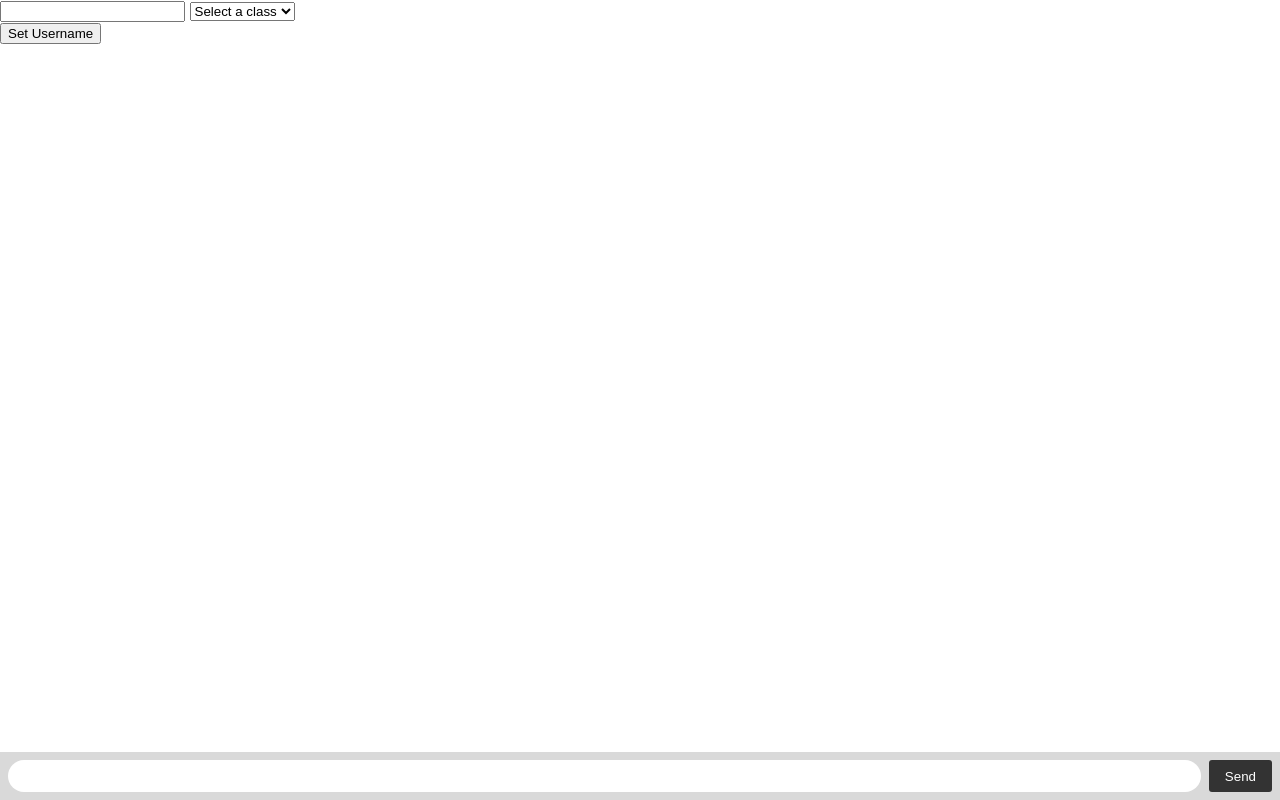
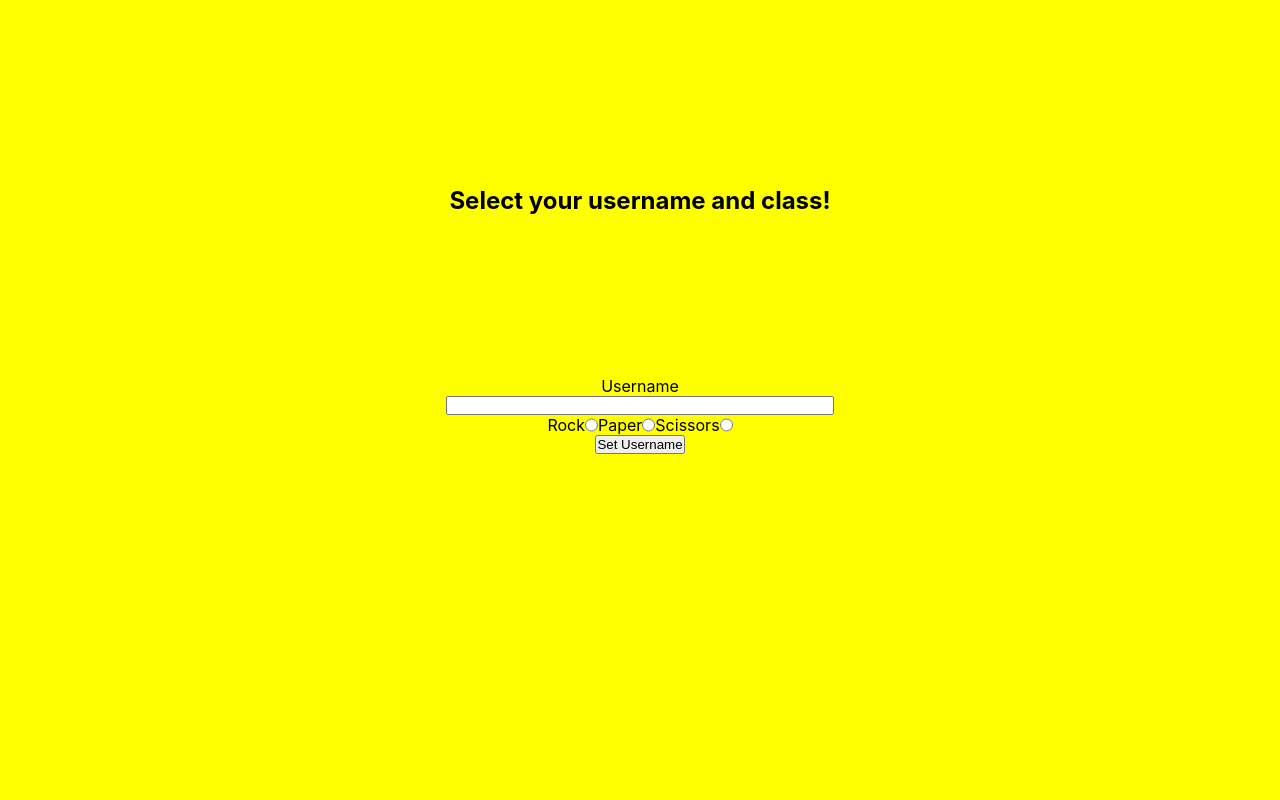
Before and after one commit to RosefireRF/Advanced-Rock-Paper-Scissors, a website: page index.html in a window 1280 px wide. Drawn offline with nearby package versions, Linux system fonts and the light colour scheme; no server answers.

Commit message:
Login GUI
Implemented visual login as well as a better file structure

```diff
--- a/index.html
+++ b/index.html
@@ -23,18 +23,25 @@
       #messages > li { padding: 0.5rem 1rem; }
       #messages > li:nth-child(odd) { background: #efefef; }
 	</style>
+  <link rel="stylesheet" href="/css/style.css" type="text/css">
 </head>
 <body>
-    <form action="" id="username">
-      <input id="usernameInput" type="text">
-      <select name="classes" id="classes">
-        <option disabled selected value='unselected'>Select a class</option>
-        <option value="R">Rock</option>
-        <option value="P">Paper</option>
-        <option value="S">Scissors</option>
-      </select>
-      <button type="submit">Set Username</button>
-    </form>
+    <div id="login" class="flex flex-column">
+      <h2>Select your username and class!</h2>
+      <form action="" id="charCreation" class="flex flex-column">
+        <label for="usernameInput">Username</label>
+        <input id="usernameInput" type="text">
+        <div style="display: flex;">
+          <label for="rock">Rock</label>
+          <input type="radio" name="class" id="rock" value="R">
+          <label for="paper">Paper</label>
+          <input type="radio" name="class" id="paper" value="P">
+          <label for="scissors">Scissors</label>
+          <input type="radio" name="class" id="scissors" value="S">
+        </div>
+        <button type="submit">Set Username</button>
+      </form>
+    </div>
     <ul id="messages"></ul>
     <form id="form" action="">
       <input id="input" autocomplete="off" /><button type="submit">Send</button>
@@ -42,10 +49,11 @@
     <script src="/socket.io/socket.io.js"></script>
     <script type="text/javascript">
     	var socket = io();
+        var loginScreen = document.getElementById('login')
         var messages = document.getElementById('messages');
         var form = document.getElementById('form');
         var input = document.getElementById('input');
-        var usernameForm = document.getElementById('username');
+        var usernameForm = document.getElementById('charCreation');
         var usernameInput = document.getElementById('usernameInput');
         var classInput = document.getElementById('classes');
         socket.on('joinEvent', function(username){
@@ -78,10 +86,11 @@
         })
     	 usernameForm.addEventListener('submit', function(e){
           e.preventDefault();
+          selectedClass = document.querySelector('input[name="class"]:checked').value;
           if(usernameInput.value){
-            socket.emit('setUsername', {name: usernameInput.value, class : classInput.value });
+            socket.emit('setUsername', {name: usernameInput.value, class : selectedClass});
             console.log(usernameInput.value + "ime");
-            usernameForm.remove();
+            loginScreen.remove();
             usernameInput.value = '';
           }
         })
--- a/index.js
+++ b/index.js
@@ -1,12 +1,16 @@
 const { SSL_OP_TLS_BLOCK_PADDING_BUG } = require('constants');
 
-const app = require('express')();
+const express = require('express');
+const app = express();
 const http = require('http').Server(app);
 const io = require('socket.io')(http);
 
 app.get('/', (req, res) => {
   res.sendFile(__dirname + '/index.html');
 });
+
+app.use(express.static(__dirname + '/public'));
+
 listOfUsers = [];
 listOfPlayers = [];
 listOfRooms = [];
--- /dev/null
+++ b/public/css/style.css
@@ -0,0 +1,26 @@
+*{
+    padding: 0%;
+    margin: 0%;
+}
+#login{
+    background-color: yellow;
+    position: absolute;
+    z-index: 5;
+    width: 100vw;
+    height: 100vh;
+}
+.flex{
+    display: flex;
+    align-items: center;
+    justify-content: center;
+}
+.flex-column{
+    flex-direction: column;
+}
+#charCreation{
+    width: 30%;
+    height: 50%;
+}
+#charCreation input{
+    width: 100%;
+}
```
